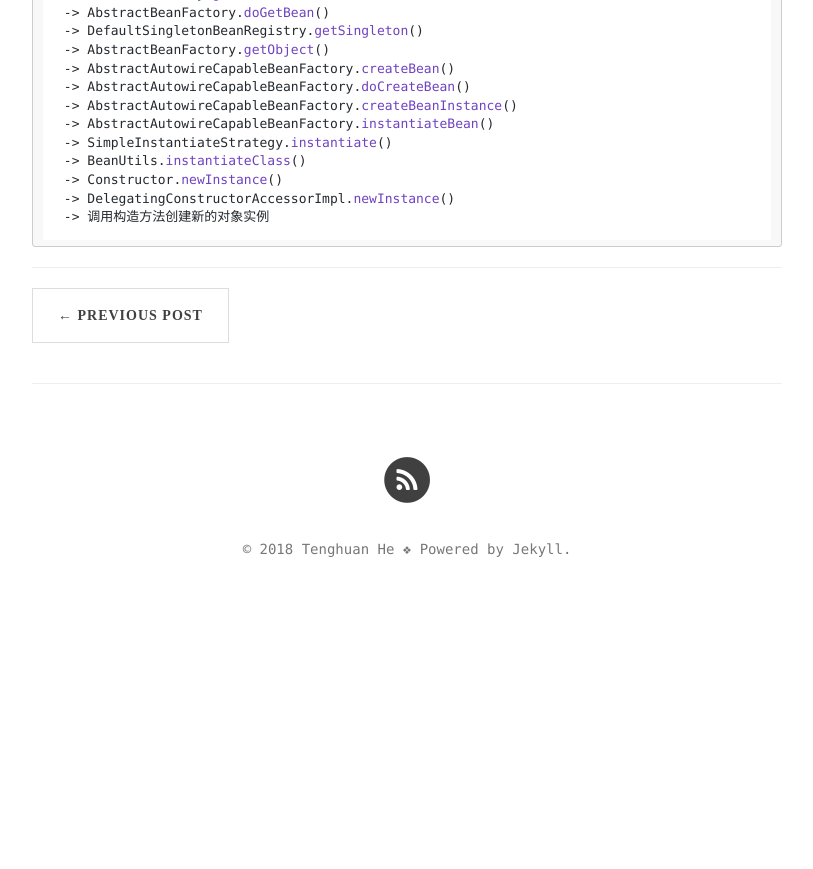
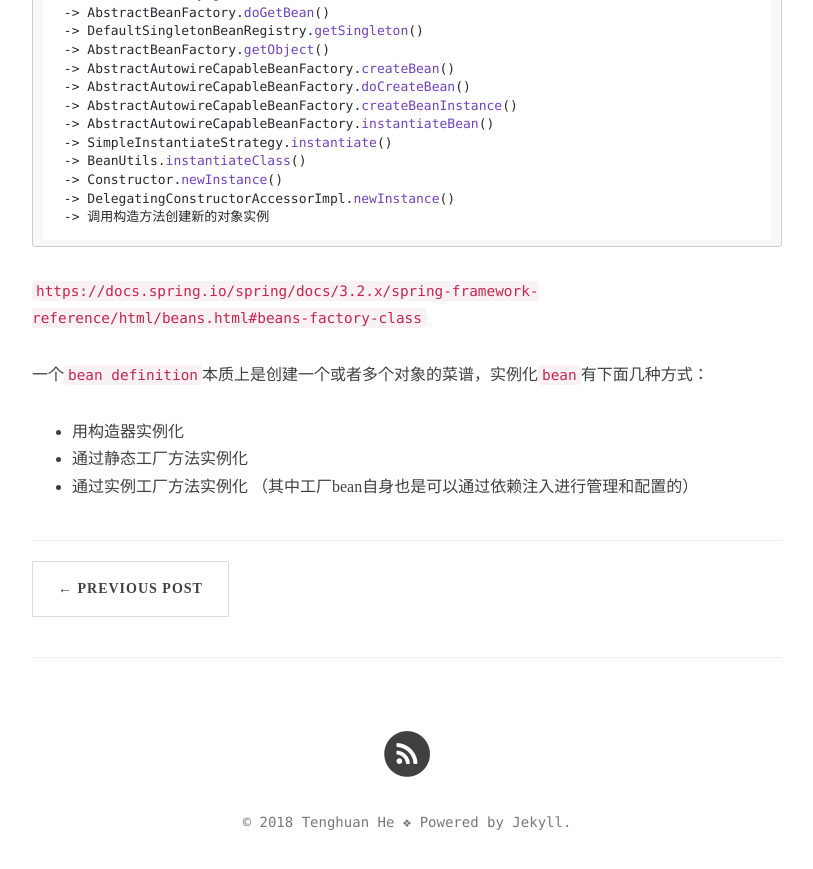
Before and after one commit to tenghuanhe/tenghuanhe.github.io, a Jekyll site: the page built from _posts/2018-03-25-spring-bean-loading.md, in a window 1280 px wide and 900 px high, scrolled down 1980 px. Shown: the top 869 px of the window, without its empty margins (233-1046 px from the left). Built offline with Jekyll 4.4.1, drawn with Linux system fonts in a browser that asks for light colours; nearby versions of some CDN libraries; comment, search, counter and statistics services are not loaded; before the commit the page ends 2607 px from its top, so only the background shows below that.

Commit message:
Update 2018-03-25-spring-bean-loading.md

````diff
--- a/_posts/2018-03-25-spring-bean-loading.md
+++ b/_posts/2018-03-25-spring-bean-loading.md
@@ -90,3 +90,10 @@ AbstractBeanFactory.getBean()
  -> DelegatingConstructorAccessorImpl.newInstance()
  -> 调用构造方法创建新的对象实例
 ```
+
+`https://docs.spring.io/spring/docs/3.2.x/spring-framework-reference/html/beans.html#beans-factory-class`
+
+一个`bean definition`本质上是创建一个或者多个对象的菜谱，实例化`bean`有下面几种方式：
+* 用构造器实例化
+* 通过静态工厂方法实例化
+* 通过实例工厂方法实例化 （其中工厂bean自身也是可以通过依赖注入进行管理和配置的）
````
